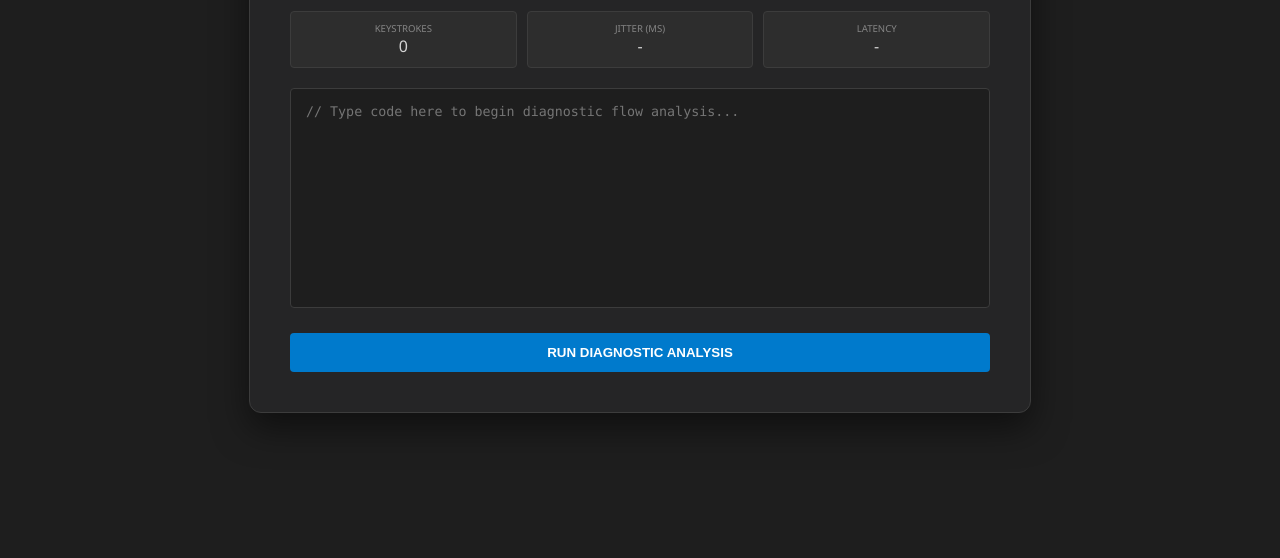
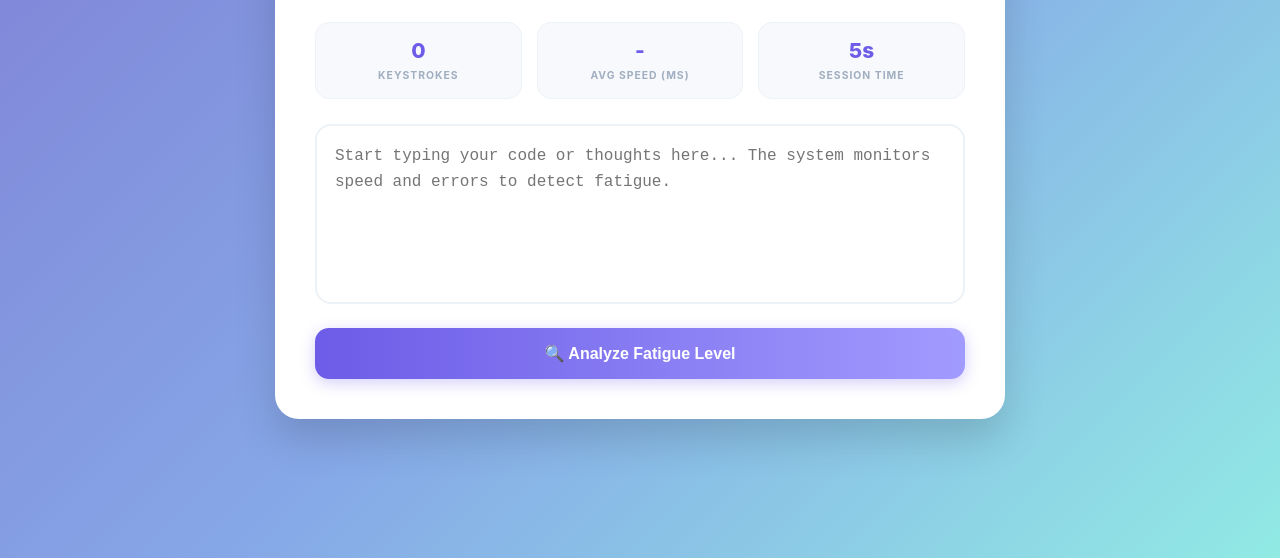
Before and after one commit to athiraprasad09/fatigue-detector, a plain HTML site: page templates/index.html in a window 1280 px wide. Shown: the part 242-800 px from the top of the page. Drawn offline with Linux system fonts and the light colour scheme.

Commit message:
Update index.html

```diff
--- a/templates/index.html
+++ b/templates/index.html
@@ -3,108 +3,153 @@
 <head>
     <meta charset="UTF-8">
     <meta name="viewport" content="width=device-width, initial-scale=1.0">
-    <title>Engineer Fatigue Monitor</title>
+    <title>Cognitive Fatigue Detector | Engineer Edition</title>
     <style>
-        :root { --accent: #007acc; --danger: #f44336; --success: #4caf50; --bg: #1e1e1e; }
+        :root { --purple: #6c5ce7; --bg: #7f7fd5; --text-main: #2d3436; }
         body {
-            font-family: 'Segoe UI', monospace; background-color: var(--bg); color: #d4d4d4;
-            display: flex; justify-content: center; align-items: center; min-height: 100vh; margin: 0;
+            font-family: 'Inter', system-ui, -apple-system, sans-serif;
+            background: linear-gradient(135deg, var(--bg), #86a8e7, #91eae4);
+            height: 100vh; margin: 0; display: flex; justify-content: center; align-items: center;
         }
-        .container {
-            background: #252526; padding: 2.5rem; border-radius: 12px; border: 1px solid #3c3c3c;
-            box-shadow: 0 15px 35px rgba(0,0,0,0.5); width: 90%; max-width: 700px;
+        .card {
+            background: white; padding: 2.5rem; border-radius: 24px;
+            box-shadow: 0 20px 40px rgba(0,0,0,0.15); width: 95%; max-width: 650px;
         }
-        .header { border-bottom: 1px solid #3c3c3c; padding-bottom: 15px; margin-bottom: 20px; text-align: left; }
-        h1 { margin: 0; color: var(--accent); font-size: 1.4rem; display: flex; align-items: center; gap: 10px; }
-        .stats-bar { display: flex; justify-content: space-between; margin-bottom: 20px; gap: 10px; }
-        .stat-item { background: #2d2d2d; padding: 10px 15px; border-radius: 4px; flex: 1; text-align: center; border: 1px solid #3c3c3c; }
-        .stat-label { font-size: 0.6rem; color: #858585; text-transform: uppercase; display: block; }
-        .stat-value { font-size: 1.1rem; font-weight: bold; color: #9cdcfe; }
+        .header { display: flex; align-items: center; gap: 12px; margin-bottom: 5px; }
+        h1 { margin: 0; font-size: 1.8rem; color: var(--text-main); letter-spacing: -0.5px; }
+        .sub-status { color: #00b894; font-size: 0.85rem; margin-bottom: 25px; display: flex; align-items: center; gap: 6px; font-weight: 500; }
+        .dot { height: 8px; width: 8px; background-color: #00b894; border-radius: 50%; display: inline-block; animation: blink 1.5s infinite; }
+        @keyframes blink { 0% { opacity: 1; } 50% { opacity: 0.4; } 100% { opacity: 1; } }
+
+        .stats-grid { display: grid; grid-template-columns: repeat(3, 1fr); gap: 15px; margin-bottom: 25px; }
+        .stat-box { background: #f8f9fc; padding: 15px; border-radius: 14px; border: 1px solid #edf2f7; text-align: center; transition: 0.3s; }
+        .stat-val { display: block; font-size: 1.3rem; font-weight: 800; color: var(--purple); }
+        .stat-label { font-size: 0.65rem; text-transform: uppercase; color: #a0aec0; letter-spacing: 1px; font-weight: 700; margin-top: 4px; }
 
         textarea {
-            width: 100%; height: 220px; background: #1e1e1e; color: #ce9178; border: 1px solid #3c3c3c;
-            border-radius: 4px; padding: 15px; font-family: 'Consolas', monospace; resize: none; box-sizing: border-box;
+            width: 100%; height: 180px; border: 2px solid #edf2f7; border-radius: 16px;
+            padding: 18px; font-size: 1rem; resize: none; box-sizing: border-box;
+            transition: all 0.3s ease; font-family: 'Fira Code', monospace; line-height: 1.6;
         }
-        textarea:focus { outline: 1px solid var(--accent); border-color: var(--accent); }
+        textarea:focus { outline: none; border-color: var(--purple); box-shadow: 0 0 0 4px rgba(108, 92, 231, 0.1); }
 
         .btn {
-            background: var(--accent); color: white; border: none; padding: 12px; width: 100%;
-            margin-top: 20px; cursor: pointer; font-weight: bold; border-radius: 4px; transition: 0.2s;
+            background: linear-gradient(90deg, #6c5ce7, #a29bfe); color: white; border: none;
+            padding: 16px; border-radius: 14px; width: 100%; font-size: 1rem; font-weight: 700;
+            cursor: pointer; margin-top: 20px; transition: 0.3s; box-shadow: 0 4px 15px rgba(108, 92, 231, 0.3);
         }
-        .btn:hover { background: #005a9e; }
+        .btn:hover { transform: translateY(-2px); box-shadow: 0 6px 20px rgba(108, 92, 231, 0.4); }
 
-        #output-card { margin-top: 20px; padding: 15px; border-radius: 4px; display: none; background: #2d2d2d; border-left: 4px solid var(--accent); }
-        .status-text { font-size: 1.2rem; font-weight: bold; color: #fff; margin-bottom: 5px; }
-        .suggestion-text { color: #b5cea8; font-size: 0.9rem; }
+        #result-container { margin-top: 25px; padding: 20px; border-radius: 14px; display: none; text-align: center; }
+        .status-title { font-size: 1.4rem; margin-bottom: 8px; }
+        .suggestion-text { font-size: 0.95rem; color: #4a5568; line-height: 1.5; }
     </style>
 </head>
 <body>
 
-    <div class="container">
+    <div class="card">
         <div class="header">
-            <h1><span>{ }</span> Cognitive_Fatigue_Monitor.v1</h1>
+            <span style="font-size: 2rem;">🧠</span>
+            <h1>Cognitive Fatigue Detector</h1>
+        </div>
+        <div class="sub-status"><span class="dot"></span> Real-time typing pattern analysis</div>
+
+        <!-- Dashboard Stats -->
+        <div class="stats-grid">
+            <div class="stat-box">
+                <span class="stat-val" id="keystrokes">0</span>
+                <span class="stat-label">Keystrokes</span>
+            </div>
+            <div class="stat-box">
+                <span class="stat-val" id="avg-speed">-</span>
+                <span class="stat-label">Avg Speed (ms)</span>
+            </div>
+            <div class="stat-box">
+                <span class="stat-val" id="timer">0s</span>
+                <span class="stat-label">Session Time</span>
+            </div>
         </div>
 
-        <div class="stats-bar">
-            <div class="stat-item"><span class="stat-label">Keystrokes</span><span id="keys">0</span></div>
-            <div class="stat-item"><span class="stat-label">Jitter (ms)</span><span id="jitter">-</span></div>
-            <div class="stat-item"><span class="stat-label">Latency</span><span id="latency">-</span></div>
-        </div>
+        <textarea id="typingArea" placeholder="Start typing your code or thoughts here... The system monitors speed and errors to detect fatigue."></textarea>
 
-        <textarea id="editor" placeholder="// Type code here to begin diagnostic flow analysis..."></textarea>
+        <button class="btn" onclick="analyzeFatigue()">🔍 Analyze Fatigue Level</button>
 
-        <button class="btn" onclick="runDiagnostic()">RUN DIAGNOSTIC ANALYSIS</button>
-
-        <div id="output-card">
-            <div id="status-title" class="status-text"></div>
-            <div id="suggestion-body" class="suggestion-text"></div>
+        <div id="result-container">
+            <div id="status-display" class="status-title"></div>
+            <div id="suggestion-display" class="suggestion-text"></div>
         </div>
     </div>
 
     <script>
+        let lastKeyTime;
         let intervals = [];
-        let lastTime;
-        let backspaces = 0;
+        let backspaceCount = 0;
+        let startTime = Date.now();
+        let keystrokeCount = 0;
 
-        const editor = document.getElementById('editor');
-        editor.addEventListener('keydown', (e) => {
+        // Session Timer
+        setInterval(() => {
+            const seconds = Math.floor((Date.now() - startTime) / 1000);
+            document.getElementById('timer').innerText = seconds + "s";
+        }, 1000);
+
+        const area = document.getElementById('typingArea');
+        area.addEventListener('keydown', (e) => {
             const now = Date.now();
-            if (e.key === 'Backspace') backspaces++;
+            keystrokeCount++;
+            document.getElementById('keystrokes').innerText = keystrokeCount;
 
-            if (lastTime) {
-                const diff = now - lastTime;
-                if (diff < 2000) {
-                    intervals.push(diff);
-                    document.getElementById('keys').innerText = intervals.length;
-                    document.getElementById('latency').innerText = diff + "ms";
+            if (e.key === 'Backspace') {
+                backspaceCount++;
+            }
+
+            if (lastKeyTime) {
+                const interval = now - lastKeyTime;
+                // Ignore long pauses (over 2 seconds) to keep data clean
+                if (interval < 2000) {
+                    intervals.push(interval);
+                    const avg = Math.round(intervals.reduce((a, b) => a + b) / intervals.length);
+                    document.getElementById('avg-speed').innerText = avg;
                 }
             }
-            lastTime = now;
+            lastKeyTime = now;
         });
 
-        async function runDiagnostic() {
-            if (intervals.length < 5) return alert("Insufficient data strings.");
+        async function analyzeFatigue() {
+            if (intervals.length < 10) {
+                alert("Please type a bit more (at least 10 keystrokes) for an accurate reading!");
+                return;
+            }
 
             const res = await fetch('/analyze', {
                 method: 'POST',
                 headers: { 'Content-Type': 'application/json' },
                 body: JSON.stringify({
                     intervals: intervals,
-                    backspaces: backspaces,
-                    text: editor.value
+                    backspaces: backspaceCount
                 })
             });
 
             const data = await res.json();
-            const card = document.getElementById('output-card');
-            card.style.display = "block";
-            document.getElementById('status-title').innerText = "REPORT: " + data.status;
-            document.getElementById('suggestion-body').innerText = "ACTION: " + data.suggestion;
+            const container = document.getElementById('result-container');
+            const statusDiv = document.getElementById('status-display');
+            const suggestDiv = document.getElementById('suggestion-display');
 
-            // Color Coding for Teacher Impression
-            if (data.status.includes("CRITICAL")) card.style.borderLeftColor = "#f44336";
-            else if (data.status.includes("OPTIMAL")) card.style.borderLeftColor = "#4caf50";
-            else if (data.status.includes("ERROR")) card.style.borderLeftColor = "#ff9800";
+            container.style.display = "block";
+            statusDiv.innerText = "Status: " + data.status;
+            suggestDiv.innerText = "💡 " + data.suggestion;
+
+            // Dynamic Styling based on status
+            if (data.status.includes("Energetic")) {
+                container.style.background = "#f0fff4";
+                statusDiv.style.color = "#38a169";
+            } else if (data.status.includes("Stressed")) {
+                container.style.background = "#fff5f5";
+                statusDiv.style.color = "#e53e3e";
+            } else {
+                container.style.background = "#fffaf0";
+                statusDiv.style.color = "#dd6b20";
+            }
         }
     </script>
 </body>
```
